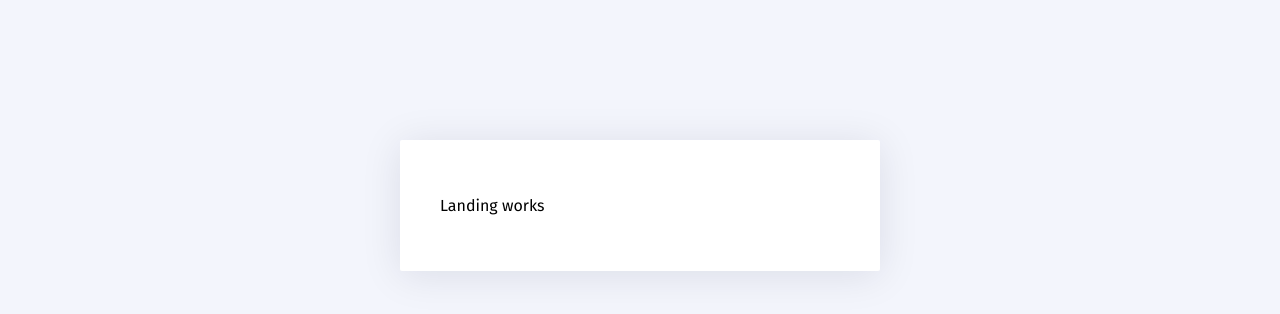
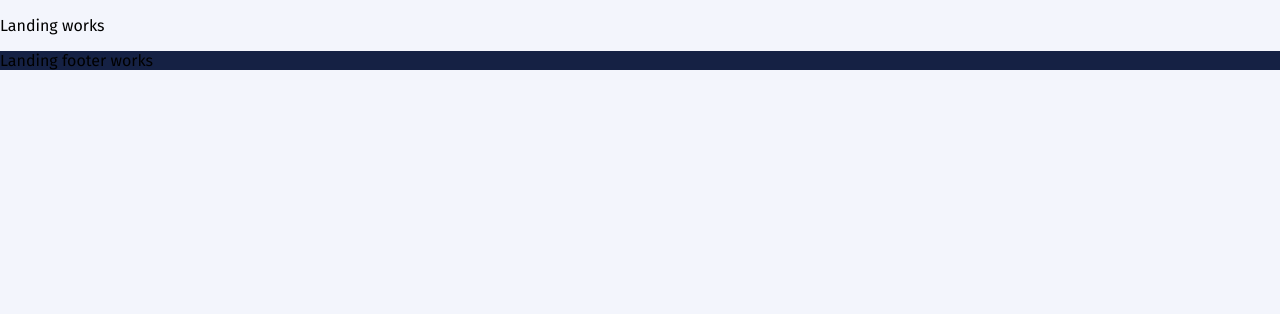
Before and after one commit to Turaki01/sfs-capital, a React (Create React App) app: page / in a window 1280 px wide. Shown: the top 314 px of the page. Built offline with nearby package versions, Linux system fonts and the light colour scheme; the HTML template or start-up script is replaced by a standard one.

Commit message:
landing footer

```diff
--- /dev/null
+++ b/src/component/landing-footer/index.tsx
@@ -0,0 +1,12 @@
+import React from 'react'
+import { LandingContainer } from './styles'
+
+const LandingFooter = () => {
+    return (
+        <LandingContainer>
+            <p>Landing footer works</p>
+        </LandingContainer>
+    )
+}
+
+export default LandingFooter
--- /dev/null
+++ b/src/component/landing-footer/styles.ts
@@ -0,0 +1,9 @@
+import styled from "styled-components";
+import { device } from "styles";
+import colors from "styles/colors";
+
+const LandingContainer = styled.footer`
+  background: ${colors.pri};
+`;
+
+export { LandingContainer };
--- a/src/layout/unauthenticated-layout/index.tsx
+++ b/src/layout/unauthenticated-layout/index.tsx
@@ -9,13 +9,7 @@ import {
 export const UnauthenticatedLayout = (props: React.PropsWithChildren<{}>) => {
   return (
     <ContaninerWrapper>
-      <Container>
-        <MainContent>
-          <FormContainer>
-            <section>{props.children}</section>
-          </FormContainer>
-        </MainContent>
-      </Container>
+     {props.children}
     </ContaninerWrapper>
   );
 };
--- a/src/pages/Auth/Landing.tsx
+++ b/src/pages/Auth/Landing.tsx
@@ -1,19 +1,20 @@
-import React from 'react'
-import { loginKey } from 'utils/constants'
-import storage from 'utils/storage'
+import LandingFooter from "component/landing-footer";
+import React from "react";
+import { loginKey } from "utils/constants";
+import storage from "utils/storage";
 
 const Landing = () => {
-
   const handleLogin = () => {
     storage.set(loginKey, "access_token");
-        window.location.reload()
-    }
+    window.location.reload();
+  };
 
   return (
     <div>
       <p onClick={handleLogin}>Landing works</p>
+      <LandingFooter />
     </div>
-    )
-}
+  );
+};
 
-export default Landing
+export default Landing;
```
Lines whose indentation alone changed are shown as unchanged.
